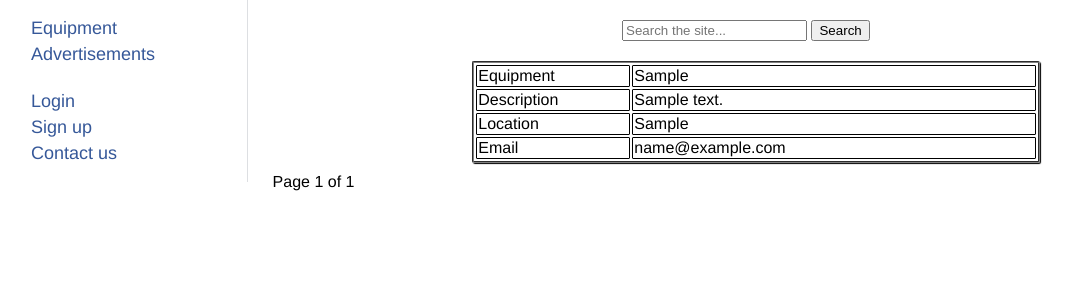
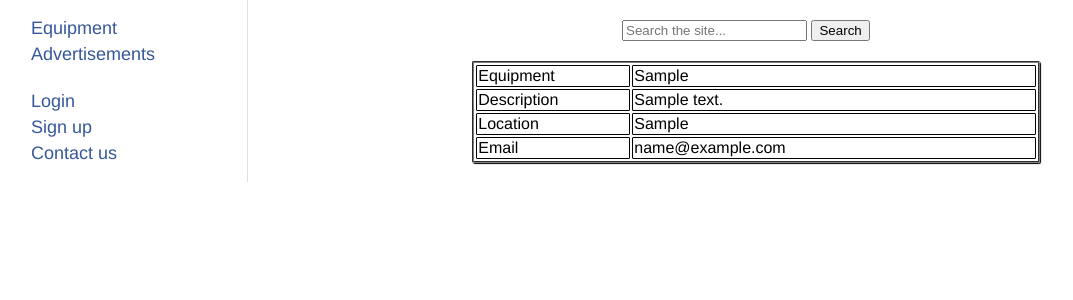
Before and after one commit to johnbugler/django_equipment_site, a Django app: page /catalogue/ in a window 1280 px wide. Shown: the part 121-421 px from the top of the page, without its empty margins (9-1082 px from the left). Run offline with Django 3.2, Linux system fonts and the light colour scheme; tables that the repository leaves empty hold one stand-in row (values such as "Sample post").

Commit message:
Removed paginator to get rid of errors

```diff
--- a/catalogue/templates/index.html
+++ b/catalogue/templates/index.html
@@ -31,7 +31,7 @@
         </tr>
       </table>
       {% endfor %}
-      <div>
+<!--      <div>
         {% if devices_list.has_previous %}
           <a href="?page={{ devices_list.previous_page_number }}{% if request.GET.q %}&q={{ request.GET.q }}{% endif %}">previous</a>
         {% endif %}
@@ -41,7 +41,7 @@
         {% if devices_list.has_next %}
           <a href="?page={{ devices_list.next_page_number }}{% if request.GET.q %}&q={{ request.GET.q }}{% endif %}">next</a>
         {% endif %}
-      </div>
+      </div> -->
     {% else %}
       <p>No results to display</p>
     {% endif %}
--- a/catalogue/views.py
+++ b/catalogue/views.py
@@ -24,23 +24,23 @@ def index(request):
             Q(email__icontains=query)
         )
 
-    paginator = Paginator(devices_list, 3)
-
-    page = request.GET.get('page')
-    try:
-        devices = paginator.page(page)
-    except PageNotAnInteger:
-        # If page is not an integer, deliver first page.
-        devices = paginator.page(1)
-    except EmptyPage:
-        # If page is out of range (e.g. 9999), deliver last page of results.
-        devices = paginator.page(paginator.num_pages)
+#    paginator = Paginator(devices_list, 3)
+#
+#    page = request.GET.get('page')
+#    try:
+#        devices = paginator.page(page)
+#    except PageNotAnInteger:
+#        # If page is not an integer, deliver first page.
+#        devices = paginator.page(1)
+#    except EmptyPage:
+#        # If page is out of range (e.g. 9999), deliver last page of results.
+#        devices = paginator.page(paginator.num_pages)
 
     # Render the HTML template index.html with the data in the context variable
     return render(
         request,
         'index.html',
-        context={'devices_list':devices},
+        context={'devices_list':devices_list},
     )
 
 def ads(request):
```
